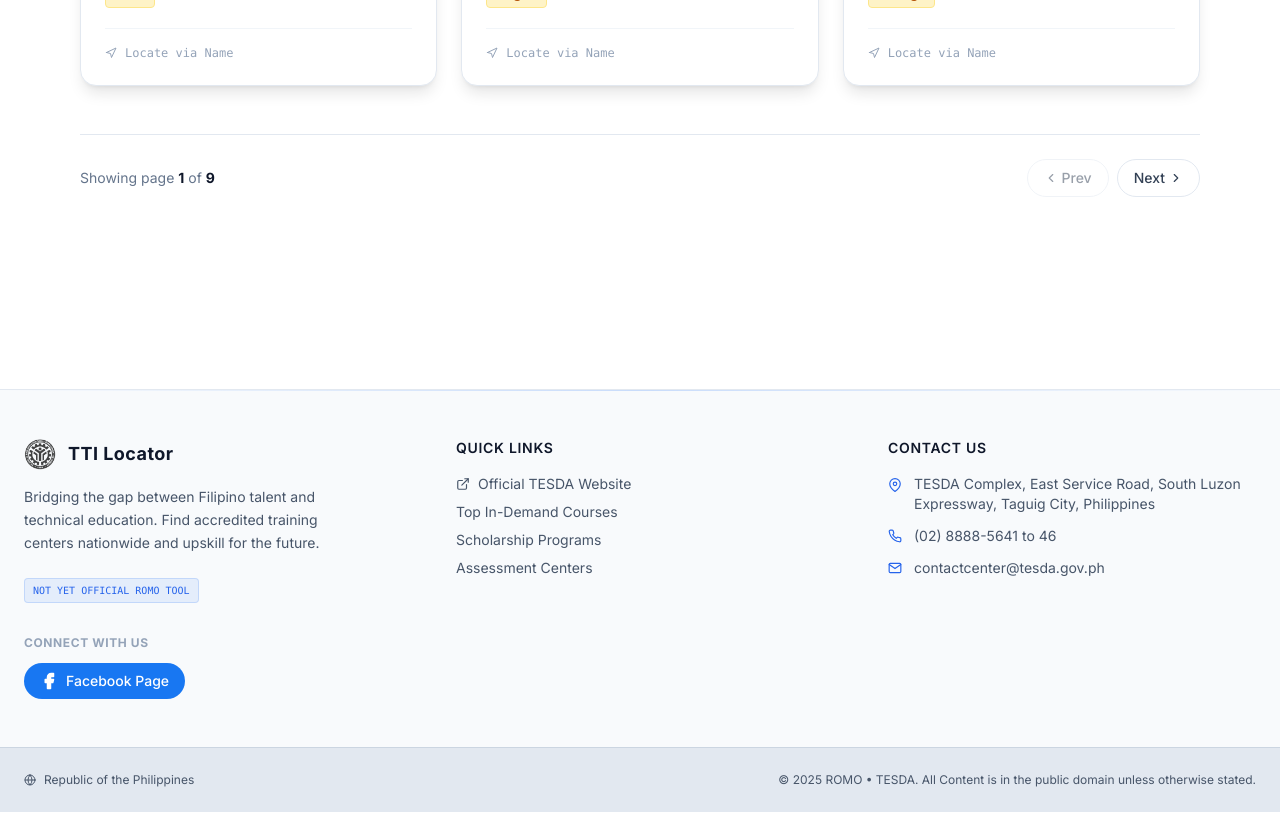
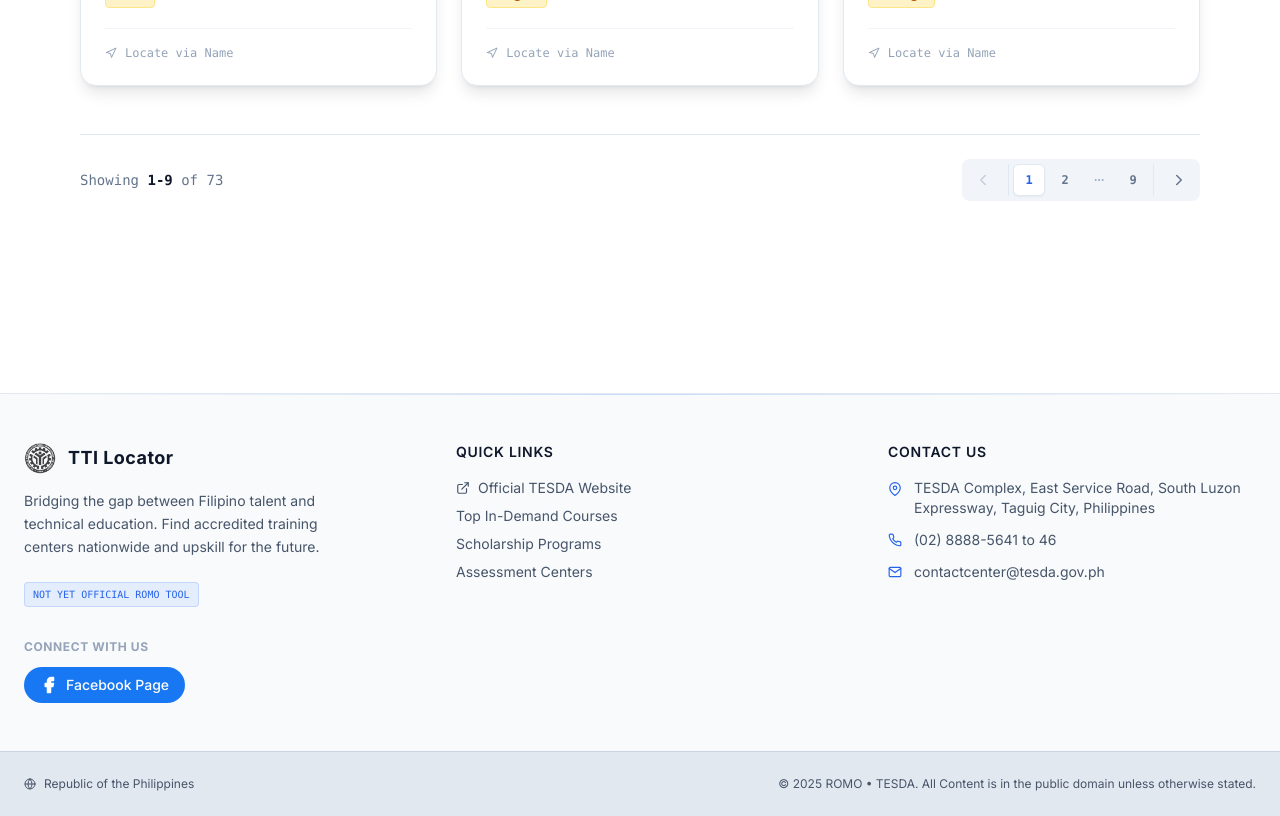
Before and after one commit to wappyboy/TTI-Locator, a Next.js app: page / in a window 1280 px wide. Shown: the part 1140-1956 px from the top of the page. Built offline with nearby package versions, Linux system fonts and the light colour scheme.

Commit message:
pagiantipn

```diff
--- a/components/Pagination.jsx
+++ b/components/Pagination.jsx
@@ -1,49 +1,121 @@
-// components/Pagination.jsx
 "use client";
 import React from "react";
-import { FiChevronLeft, FiChevronRight } from "react-icons/fi";
+import { FiChevronLeft, FiChevronRight, FiMoreHorizontal } from "react-icons/fi";
+import { motion } from "framer-motion";
 
 export default function Pagination({ currentPage, totalItems, itemsPerPage, paginate }) {
   const totalPages = Math.ceil(totalItems / itemsPerPage);
 
   if (totalPages <= 1) return null;
 
+  // --- LOGIC: Page Numbers with Dots ---
+  const getPageNumbers = () => {
+    const delta = 1;
+    const range = [];
+    const rangeWithDots = [];
+    let l;
+
+    for (let i = 1; i <= totalPages; i++) {
+      if (i === 1 || i === totalPages || (i >= currentPage - delta && i <= currentPage + delta)) {
+        range.push(i);
+      }
+    }
+
+    range.forEach((i) => {
+      if (l) {
+        if (i - l === 2) rangeWithDots.push(l + 1);
+        else if (i - l !== 1) rangeWithDots.push("...");
+      }
+      rangeWithDots.push(i);
+      l = i;
+    });
+
+    return rangeWithDots;
+  };
+
+  const pages = getPageNumbers();
+
+  // Calculate "Showing X-Y of Z" text
+  const startItem = (currentPage - 1) * itemsPerPage + 1;
+  const endItem = Math.min(currentPage * itemsPerPage, totalItems);
+
   return (
-    <div className="flex flex-col sm:flex-row items-center justify-between gap-4 mt-12 pt-6 border-t border-slate-200 dark:border-white/5">
+    <div className="
+      flex flex-col md:flex-row items-center justify-between
+      gap-4 mt-12 pt-6
+      border-t border-slate-200 dark:border-white/5
+    ">
 
-      {/* Page Info text */}
-      <span className="text-sm text-slate-500 dark:text-slate-400">
-        Showing page <span className="font-bold text-slate-900 dark:text-white">{currentPage}</span> of <span className="font-bold text-slate-900 dark:text-white">{totalPages}</span>
-      </span>
+      {/* LEFT: Data Status Text */}
+      <div className="text-sm text-slate-500 dark:text-slate-400 font-mono">
+        Showing <span className="font-bold text-slate-900 dark:text-white">{startItem}-{endItem}</span> of {totalItems}
+      </div>
 
-      <div className="flex items-center gap-2">
-        {/* Previous Button */}
+      {/* RIGHT: The "Blueprint" Button Group */}
+      <div className="flex items-center gap-1 bg-slate-100 dark:bg-white/5 p-1 rounded-lg">
+
+        {/* PREV BUTTON */}
         <button
           onClick={() => paginate(currentPage - 1)}
           disabled={currentPage === 1}
           className="
-            flex items-center gap-1 px-4 py-2 rounded-full text-sm font-medium transition-all
-            bg-white border border-slate-200 text-slate-700 hover:bg-slate-50 hover:text-blue-600
-            dark:bg-slate-800 dark:border-white/10 dark:text-slate-300 dark:hover:bg-slate-700 dark:hover:text-white
-            disabled:opacity-50 disabled:cursor-not-allowed disabled:hover:bg-white disabled:dark:hover:bg-slate-800
+            p-2 rounded-md transition-all duration-200
+            text-slate-500 hover:bg-white hover:text-blue-600 hover:shadow-sm
+            dark:text-slate-400 dark:hover:bg-white/10 dark:hover:text-white
+            disabled:opacity-30 disabled:cursor-not-allowed disabled:hover:bg-transparent disabled:hover:shadow-none
           "
+          aria-label="Previous"
         >
-          <FiChevronLeft /> Prev
+          <FiChevronLeft size={18} />
         </button>
 
-        {/* Next Button */}
+        {/* NUMBERS */}
+        <div className="flex items-center gap-1 px-1 border-x border-slate-200 dark:border-white/5 mx-1">
+          {pages.map((page, index) => {
+            if (page === "...") {
+              return (
+                <span key={`dots-${index}`} className="px-2 text-xs text-slate-400 font-mono">
+                  <FiMoreHorizontal />
+                </span>
+              );
+            }
+
+            const isActive = page === currentPage;
+            return (
+              <motion.button
+                key={page}
+                whileTap={{ scale: 0.95 }}
+                onClick={() => paginate(page)}
+                className={`
+                  w-8 h-8 rounded-md text-xs font-bold font-mono transition-all duration-200
+                  flex items-center justify-center border
+                  ${isActive
+                    ? "bg-white border-slate-200 text-blue-600 shadow-sm dark:bg-slate-800 dark:border-slate-700 dark:text-white"
+                    : "bg-transparent border-transparent text-slate-500 hover:bg-white/50 hover:text-slate-900 dark:text-slate-400 dark:hover:bg-white/5 dark:hover:text-white"
+                  }
+                `}
+              >
+                {page}
+              </motion.button>
+            );
+          })}
+        </div>
+
+        {/* NEXT BUTTON */}
         <button
           onClick={() => paginate(currentPage + 1)}
           disabled={currentPage === totalPages}
           className="
-            flex items-center gap-1 px-4 py-2 rounded-full text-sm font-medium transition-all
-            bg-white border border-slate-200 text-slate-700 hover:bg-slate-50 hover:text-blue-600
-            dark:bg-slate-800 dark:border-white/10 dark:text-slate-300 dark:hover:bg-slate-700 dark:hover:text-white
-            disabled:opacity-50 disabled:cursor-not-allowed disabled:hover:bg-white disabled:dark:hover:bg-slate-800
+            p-2 rounded-md transition-all duration-200
+            text-slate-500 hover:bg-white hover:text-blue-600 hover:shadow-sm
+            dark:text-slate-400 dark:hover:bg-white/10 dark:hover:text-white
+            disabled:opacity-30 disabled:cursor-not-allowed disabled:hover:bg-transparent disabled:hover:shadow-none
           "
+          aria-label="Next"
         >
-          Next <FiChevronRight />
+          <FiChevronRight size={18} />
         </button>
+
       </div>
     </div>
   );
```
